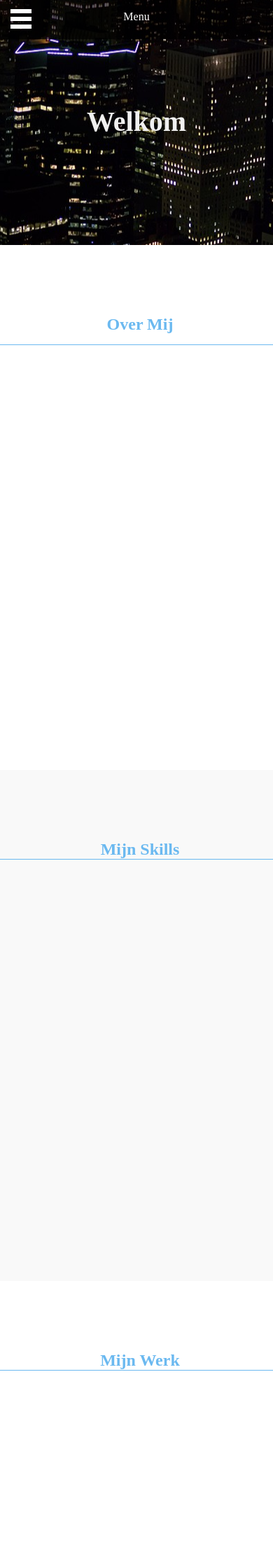
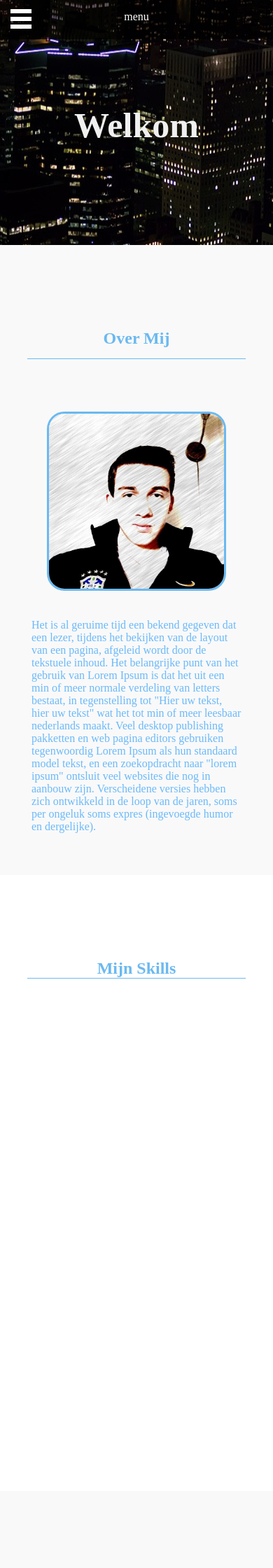
Before and after one commit to short/portfolio, a PHP site: page / in a window 390 px wide. Shown: the top 2240 px of the page at 70% size. Before the commit the page ends 1958 px from the top, so only its background shows below. Run offline with PHP 8.4, Linux system fonts and the light colour scheme.

Commit message:
over mij deel parallax

```diff
--- a/css/main.css
+++ b/css/main.css
@@ -4,22 +4,35 @@ body,html                                 { margin: 0; padding: 0; background:#f
 .materialize                              { background-color: #fff ; box-shadow: 0px 1px 1px #888; }
 .materialize:nth-child(2n+2)              { background-color: #f9f9f9; }
 .wrapper                                  { position: relative; margin: 0;}
+p                                         { color: rgba(107, 185, 250, 1); width: 450px; }
 
-#about                                    { width: 100%; height: 750px; margin: 587px 0 0 0; padding: 0; }
-#about h2                                 { color: rgba(107, 185, 240, 1); text-align: center; padding: 100px 0 15px 0; width: 400px; display: block; margin: 0 auto; border-bottom: 1px solid rgba(107, 185, 240, 1); }
+#about                                    { width: 100%; height: 900px; margin: 587px 0 0 0; padding: 0; }
+#about h2                                 { color: rgba(107, 185, 240, 1); text-align: center; padding: 120px 0 15px 0; width: 400px; display: block; margin: 0 auto; border-bottom: 1px solid rgba(107, 185, 240, 1); }
+#about img                                { height: 250px; width: auto; display: block; margin: 75px auto 0 auto; border: 3px solid rgba(107, 185, 240, 1); border-radius: 25px; opacity: 0; transform: translateX(40px); transition: all 0.6s ease-in-out; }
+#about .showing-me                        { opacity: 1; transform: translateX(0px); }
+#about p                                  { display: block; margin: 40px auto 0 auto; }
 
-#skills                                   { width: 100%; height: 750px; margin: -0.5px 0 0 0; padding: 0; }
-#skills h2                                { color: rgba(107, 185, 240, 1); text-align: center; padding: 100px 0 0 0; width: 400px; display: block; margin: 0 auto; border-bottom: 1px solid rgba(107, 185, 240, 1); }
+#skills                                   { width: 100%; height: 900px; margin: -0.5px 0 0 0; padding: 0; }
+#skills h2                                { color: rgba(107, 185, 240, 1); text-align: center; padding: 120px 0 0 0; width: 400px; display: block; margin: 0 auto; border-bottom: 1px solid rgba(107, 185, 240, 1); }
 
-#work                                     { width: 100%; height: 750px; margin: -20px 0 0 0; padding: 0; }
-#work h2                                  { color: rgba(107, 185, 240, 1); text-align: center; padding: 100px 0 0 0; width: 400px; display: block; margin: 0 auto; border-bottom: 1px solid rgba(107, 185, 240, 1); }
+#work                                     { width: 100%; height: 900px; margin: -20px 0 0 0; padding: 0; }
+#work h2                                  { color: rgba(107, 185, 240, 1); text-align: center; padding: 120px 0 0 0; width: 400px; display: block; margin: 0 auto; border-bottom: 1px solid rgba(107, 185, 240, 1); }
 
-#contact                                  { width: 100%; height: 750px; margin: -20px 0 0 0; padding: 0; }
-#contact h2                               { color: rgba(107, 185, 240, 1); text-align: center; padding: 100px 0 0 0; width: 400px; display: block; margin: 0 auto; border-bottom: 1px solid rgba(107, 185, 240, 1); }
+#contact                                  { width: 100%; height: 900px; margin: -20px 0 0 0; padding: 0; }
+#contact h2                               { color: rgba(107, 185, 240, 1); text-align: center; padding: 120px 0 0 0; width: 400px; display: block; margin: 0 auto; border-bottom: 1px solid rgba(107, 185, 240, 1); }
 
-@media screen and (max-width:960px){
+@media screen and (max-width:960px) {
   .header                                 { height: 350px; }
-  .header h1                              { width: 200px; font-size: 40px; margin: 150px auto 0 auto; }
+  .header h1                              { width: 200px; font-size: 50px; margin: 150px auto 0 auto; }
 
   #about                                  { margin: 350px 0 0 0; }
 }
+
+@media screen and (max-width:500px) {
+  p                                       { width: 300px; }
+
+  #about h2                               { width: 80%; }
+  #skills h2                              { width: 80%; }
+  #work h2                                { width: 80%; }
+  #contact h2                             { width: 80%; }
+}
--- a/css/nav.css
+++ b/css/nav.css
@@ -1,14 +1,15 @@
-body, html                { margin:0; padding:0; }
+body, html                { margin:0; padding:0; -moz-osx-font-smoothing: grayscale; }
 #nav                      { background-color: rgba(0, 0, 0, 0.4); width: 100%; z-index: 1; position:fixed; top:0; left:0;}
 #nav_wrapper              { width: 960px; margin: 0 auto; height: 60px; }
 #screen1                  { width: 960px; margin: 0 auto; text-align: left; }
 nav                       { position: relative; margin: 0px auto; text-align: center; }
 nav ul                    { list-style-type: none; width: 594px; padding: 0; margin: 0 auto; margin-left: 100px; display: inline-block; position: relative; overflow: hidden; -webkit-transition: max-height 0.4s; -ms-transition: max-height 0.4s; -moz-transition: max-height 0.4s; -o-transition: max-height 0.4s; transition: max-height 0.4s; }
 nav ul li                 { display: inline-block; float: left; margin: 0 0 0 2%; }
-nav ul .image             { width: 64px; padding-right: 65px; position: absolute; top: 45px; left: 190px; }
 nav ul li a               { color: white	; font-size: 18px; }
 nav ul li a,visited       { display: block; padding: 15px; text-decoration: none; }
-nav ul li a:hover         { color: rgba(107, 185, 240, 1); text-decoration: none; position: static; border-bottom: 1px solid rgba(107, 185, 240, 0.6); }
+.hover { display: inline-block; vertical-align: middle; -webkit-transform: translateZ(0); transform: translateZ(0); box-shadow: 0 0 1px rgba(0, 0, 0, 0); -webkit-backface-visibility: hidden; backface-visibility: hidden; -moz-osx-font-smoothing: grayscale; position: relative; overflow: hidden; }
+.hover:before { content: ""; position: absolute; z-index: -1; left: 50%; right: 50%; bottom: 0; background: rgba(107, 185, 240, 1); height: 4px; -webkit-transition-property: left, right; transition-property: left, right; -webkit-transition-duration: 0.3s; transition-duration: 0.3s; -webkit-transition-timing-function: ease-out; transition-timing-function: ease-out; }
+.hover:hover:before, .hover:focus:before, .hover:active:before { left: 0; right: 0; }
 .menudown                 { display: none; }
 
 @media screen and (max-width:960px){
@@ -16,13 +17,16 @@ nav ul li a:hover         { color: rgba(107, 185, 240, 1); text-decoration: none
 	#screen1                { width: 100%; }
 	.fixed                  { position: absolute; }
 	nav                     { position: absolute; }
+	nav ul li               { box-sizing: border-box; width: 100%; text-align: left; background-color: rgba(0, 0, 0, 0.4); }
+  nav ul li a:hover       { border-bottom: none; }
   nav ul                  { max-height: 0em; margin-top: 25px; margin-left: -380px; }
-	nav ul .first           { margin: 15px 0 0 0; }
-	nav ul .first a 				{ margin: 0 0 0 20px; }
-  .showing                { padding-top: 50px; width: 100%; max-height: 25em; margin: 0 0 0 -40px; }
-	.lines                    { border-bottom: 17px double white; border-top: 6px solid white; content:""; height: 5px; width:30px; position: relative; margin-top: -20px; margin-left: 5px; cursor: pointer; }
-  nav ul li               { box-sizing: border-box; width: 100%; text-align: left; background-color: rgba(0, 0, 0, 0.4); }
-  nav ul li a:hover       { border-bottom: none; }
-	nav ul .item4 					{ margin-top: -0.5px; }
+	nav ul .item1           { margin: 23px 0 0 0; }
+	nav ul .item1 a 				{ margin: 0 0 0 20px; }
+	nav ul .item2						{ margin: 0.1px 0 0 0; }
+	nav ul .item2 a					{ margin: 0 0 0 20px; }
+	nav ul .item3						{ margin: 0.5px 0 0 0; }
+	nav ul .item3 a					{ margin: 0 0 0 20px; }
+	.showing                { padding-top: 50px; width: 100%; max-height: 25em; margin: 0 0 0 -40px; }
   .menudown               { width: 100%; background: rgba(0, 0, 0, 0.4); text-align: center; box-sizing: border-box; padding: 15px 10px; color: white; display: block; }
+	.lines                  { border-bottom: 17px double white; border-top: 6px solid white; content:""; height: 5px; width:30px; position: relative; margin-top: -20px; margin-left: 5px; cursor: pointer; }
 }
--- a/js/main.js
+++ b/js/main.js
@@ -6,11 +6,16 @@ $(function() {
   //De automatic scroll naar een div met de navigatie
   $('a[href*=#]:not([href=#])').click(function() {
    if (location.pathname.replace(/^\//,'') == this.pathname.replace(/^\//,'') && location.hostname == this.hostname) {
-     var target = $(this.hash);
-     target = target.length ? target : $('[name=' + this.hash.slice(1) +']');
+
+      var target = $(this.hash);
+      target = target.length ? target : $('[name=' + this.hash.slice(1) +']');
+
      if (target.length) {
+
        $('html,body').animate({
+
          scrollTop: target.offset().top
+
        }, 1000);
        return false;
      }
@@ -29,4 +34,14 @@ $(window).scroll(function(){
     'transform' : 'translate(0px, '+ -Scrollings /4 +'%)'
   });
 
+  if(Scrollings > $('.me').offset().top- 400) {
+
+    $('.me').each(function(){
+
+      $('.me').addClass('showing-me');
+
+    });
+
+  }
+
 });
--- a/views/nav.php
+++ b/views/nav.php
@@ -1,20 +1,21 @@
 <!DOCTYPE html>
 <html>
 <body>
+	<div id="top"></div>
 	<div class="mooth-fade-in-down-big" id ="nav">
 		<section id="screen1">
 		<nav>
 			<div id="nav_wrapper">
 				<ul>
-					<li class="mooth-fade-in-left first"><a href="#header">Home</a></li>
-					<li class="mooth-fade-in-up"><a href="#about">Over Mij</a></li>
-					<li class="mooth-fade-in-down"><a href="#skills">Skills</a></li>
-					<li class="mooth-fade-in-up item4"><a href="#work">Werk</a></li>
-					<li class="mooth-fade-in-right"><a href="#contact">Contact mij</a></li>
+					<li class="mooth-fade-in-left hover item1"><a href="#top">Home</a></li>
+					<li class="mooth-fade-in-up hover item2"><a href="#about">Over Mij</a></li>
+					<li class="mooth-fade-in-down hover item3"><a href="#skills">Skills</a></li>
+					<li class="mooth-fade-in-up hover item4"><a href="#work">Werk</a></li>
+					<li class="mooth-fade-in-right hover item5"><a href="#contact">Neem contact op</a></li>
 				</ul>
 			</div>
 		</nav>
-		<div class="menudown">Menu<div class="lines"></div></div>
+		<div class="menudown">menu<div class="lines"></div></div>
 		</section>
 	</div>
 
--- a/views/page.php
+++ b/views/page.php
@@ -6,7 +6,18 @@
   <body>
     <div id="about" class="materialize">
       <h2 class="mooth-fade-in main-header">Over Mij</h2>
-
+        <img src="../images/me.jpg" alt="me" class="me" />
+        <p class="mooth-fade-in" >Het is al geruime tijd een bekend gegeven dat een lezer,
+          tijdens het bekijken van de layout van een pagina, afgeleid
+          wordt door de tekstuele inhoud. Het belangrijke punt van het
+          gebruik van Lorem Ipsum is dat het uit een min of meer normale
+          verdeling van letters bestaat, in tegenstelling tot "Hier uw tekst,
+          hier uw tekst" wat het tot min of meer leesbaar nederlands maakt.
+          Veel desktop publishing pakketten en web pagina editors gebruiken
+          tegenwoordig Lorem Ipsum als hun standaard model tekst, en een
+          zoekopdracht naar "lorem ipsum" ontsluit veel websites die nog in
+          aanbouw zijn. Verscheidene versies hebben zich ontwikkeld in de loop
+          van de jaren, soms per ongeluk soms expres (ingevoegde humor en dergelijke).</p>
     </div>
     <div id="skills" class="materialize">
       <h2 class="mooth-fade-in">Mijn Skills</h2>
```
Also changed, not shown: images/desktop.png (added), images/laptop.png (added), images/me.jpg (added), images/mobile.png (added), images/responsive.jpg (added), images/tablet.png (added), 1 other file.
